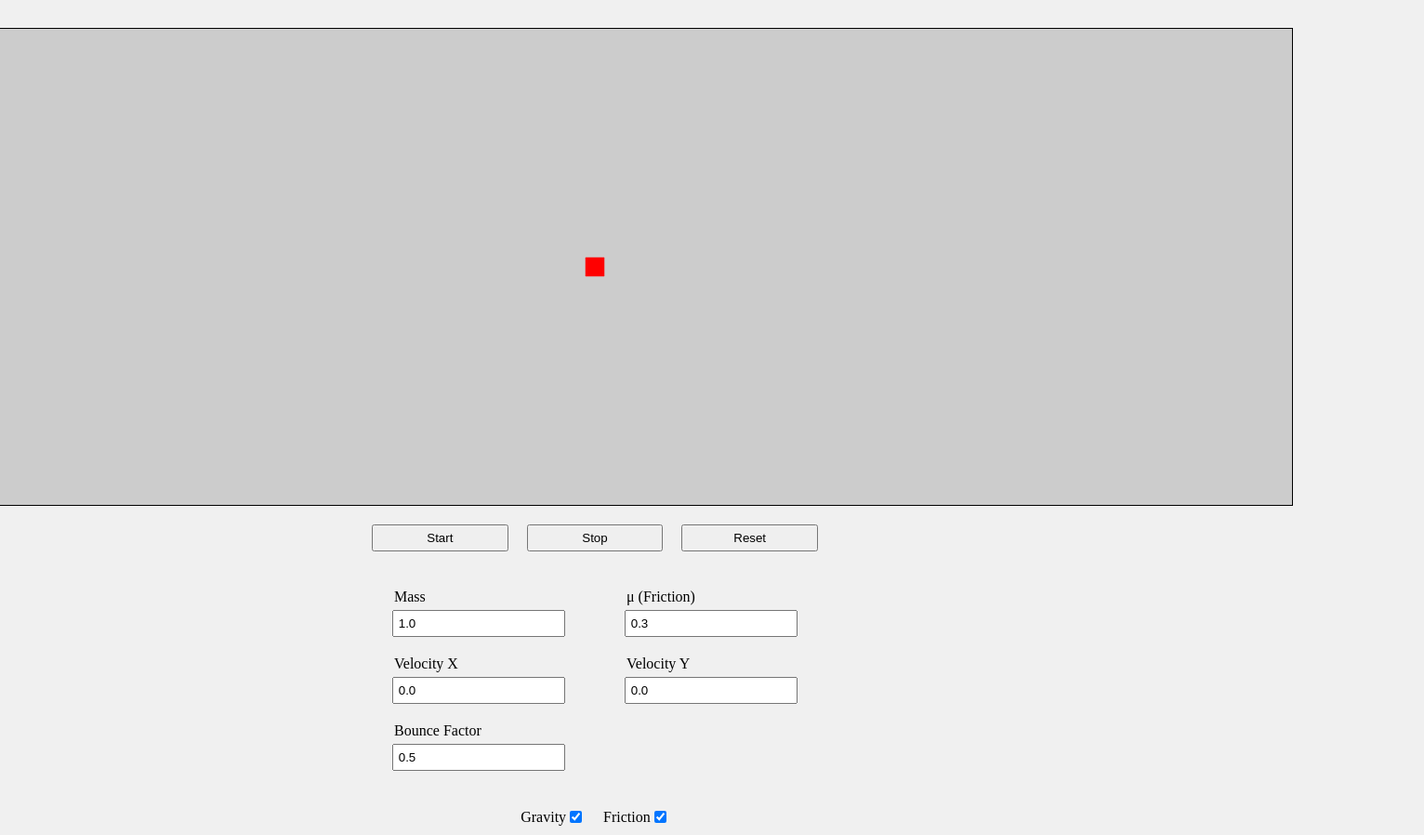
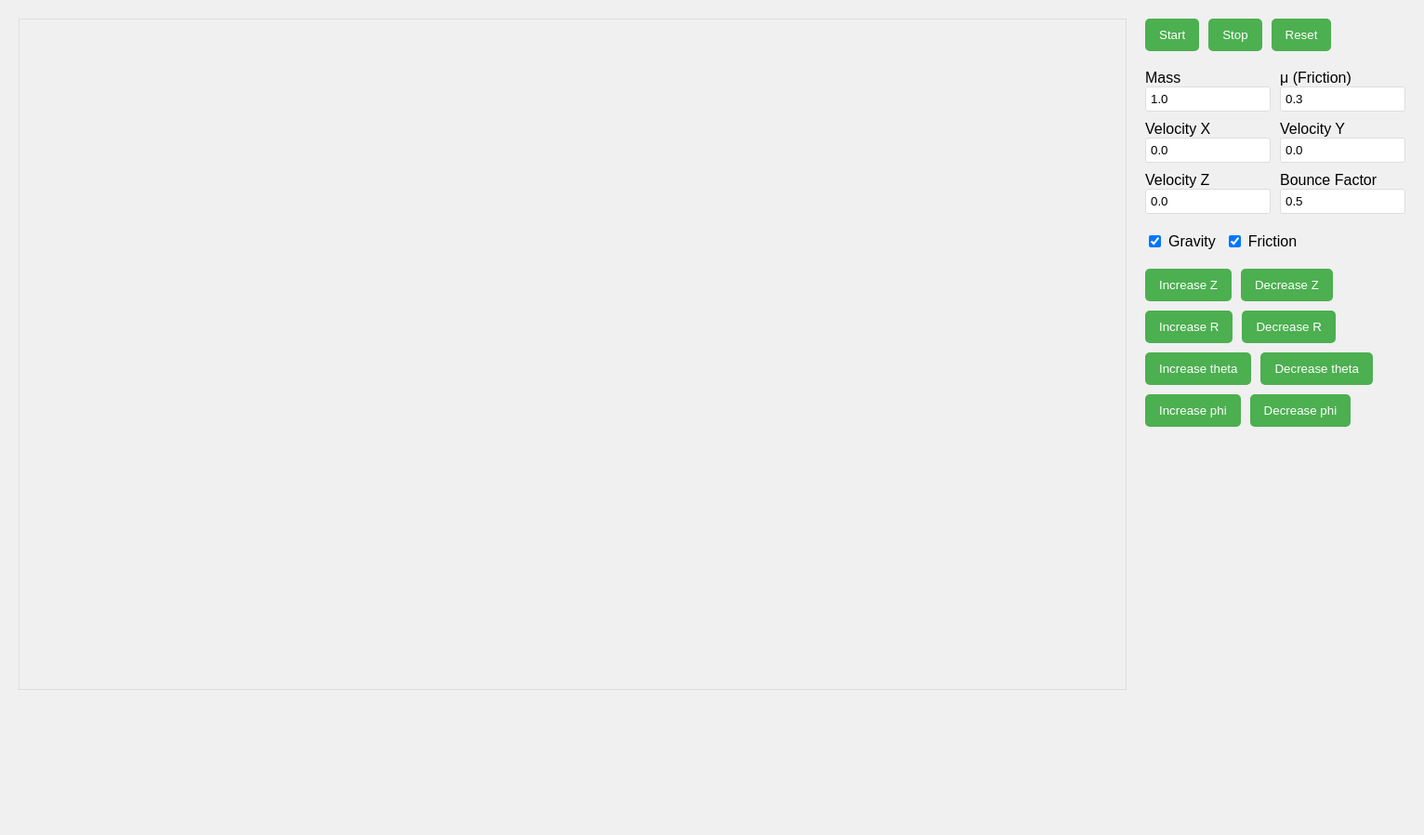
Before and after one commit to mbsaloka/project-ets-grafkom, a plain HTML site: page index.html in a window 1280 px wide. Shown: the whole page at 93% size, 1532 px wide, since content can reach past the window. After the commit the page ends 800 px from the top, so only its background shows below. Drawn offline with Linux system fonts and the light colour scheme.

Commit message:
Update style index.html

```diff
--- a/index.html
+++ b/index.html
@@ -1,80 +1,77 @@
 <!DOCTYPE html>
-<html>
+<html lang="en">
 <head>
-<meta http-equiv="Content-Type" content="text/html;charset=utf-8" >
+    <meta charset="UTF-8">
+    <meta name="viewport" content="width=device-width, initial-scale=1.0">
     <title>Tugas Project</title>
-
     <style>
         body {
-        display: flex;
-        /* justify-content: center; */
-        align-items: center;
-        flex-direction: column;
-        height: 100vh;
-        margin: 0px;
+            font-family: Arial, sans-serif;
+            margin: 0;
+            padding: 20px;
             background-color: #f0f0f0;
         }
-
-    canvas {
-        border: 1px solid black;
-        margin-top: 30px;
+        .container {
+            display: grid;
+            grid-template-columns: 1fr 300px;
+            gap: 20px;
         }
-
-    button, select {
-        margin: 10px;
+        .canvas-area {
+            /* background-color: #fff; */
+            border: 1px solid #ddd;
+            height: 720px;
+        }
+        .controls {
+            display: flex;
+            flex-direction: column;
+            gap: 20px;
+            padding-right: 20px;
+        }
+        .button-container, .input-container, .checkbox-container {
+            display: flex;
+            flex-wrap: wrap;
+            gap: 10px;
+        }
+        button {
+            padding: 10px 15px;
+            background-color: #4CAF50;
+            color: white;
+            border: none;
+            border-radius: 5px;
+            cursor: pointer;
+            transition: background-color 0.3s;
+        }
+        button:hover {
+            background-color: #45a049;
+        }
+        .input-number {
+            display: flex;
+            flex-direction: column;
+            width: calc(50% - 5px);
+        }
+        input[type="number"] {
             padding: 5px;
+            border: 1px solid #ddd;
+            border-radius: 3px;
         }
-
-    .button-container {
-        display: grid;
-        grid-template-columns: 1fr 1fr 1fr;
-        justify-content: center;
-        align-items: center;
-        margin: 10px;
-        width: 500px;
-    }
-
-    .input-container {
-        display: grid;
-        grid-template-columns: 1fr 1fr;
-        justify-content: center;
-        align-items: center;
-        margin: 10px;
-        width: 500px;
-        text-align: center;
-    }
-
-    .input-number {
-        margin: 10px;
-    }
-
-    .input-number label {
-        display: block;
-        text-align: left;
-        margin-left: 24px;
-    }
-
-    .input-number input {
-        padding: 5px;
-        margin-top: 5px;
-        width: 75%;
-    }
-
-    .checkbox-container {
-        display: flex;
-        margin: 10px;
-    }
-
         .checkbox {
             display: flex;
             align-items: center;
-        margin: 10px;
+            gap: 5px;
+        }
+        h2 {
+            margin-top: 0;
+            color: #333;
         }
     </style>
 </head>
-
 <body>
-<canvas id="gl-canvas" width="1500" height="512"></canvas>
+    <div class="container">
+        <div class="canvas-area">
+            <canvas id="gl-canvas" width="1190" height="512"></canvas>
+        </div>
+        <div class="controls">
+            <!-- <h2>Tugas Project</h2> -->
 
             <div class="button-container">
                 <button id="start-button">Start</button>
@@ -87,22 +84,22 @@
                     <label for="input-mass">Mass</label>
                     <input id="input-mass" type="number" step="0.1" value="1.0" min="0.5" max="10.0" />
                 </div>
-
                 <div class="input-number">
                     <label for="input-mu">μ (Friction)</label>
                     <input id="input-mu" type="number" step="0.1" value="0.3" min="0.0" max="1.0" />
                 </div>
-
                 <div class="input-number">
                     <label for="input-vx">Velocity X</label>
                     <input id="input-vx" type="number" step="0.1" value="0.0" min="-50" max="50" />
                 </div>
-
                 <div class="input-number">
                     <label for="input-vy">Velocity Y</label>
                     <input id="input-vy" type="number" step="0.1" value="0.0" min="-50" max="50" />
                 </div>
-
+                <div class="input-number">
+                    <label for="input-vz">Velocity Z</label>
+                    <input id="input-vz" type="number" step="0.1" value="0.0" min="-50" max="50" />
+                </div>
                 <div class="input-number">
                     <label for="input-bounce-factor">Bounce Factor</label>
                     <input id="input-bounce-factor" type="number" step="0.1" value="0.5" min="0.0" max="1.0" />
@@ -111,41 +108,42 @@
 
             <div class="checkbox-container">
                 <div class="checkbox">
+                    <input id="checkbox-gravity" type="checkbox" checked />
                     <label for="checkbox-gravity">Gravity</label>
-        <input id="checkbox-gravity" type="checkbox" checked />
                 </div>
-
                 <div class="checkbox">
+                    <input id="checkbox-friction" type="checkbox" checked />
                     <label for="checkbox-friction">Friction</label>
-        <input id="checkbox-friction" type="checkbox" checked />
                 </div>
             </div>
 
-<!-- <select id="SampleMenu" size="2">
-    <option value="0">Menu 1</option>
-    <option value="1">Menu 2</option>
-</select> -->
+            <div class="button-container">
+                <button id = "Button1">Increase Z</button>
+                <button id = "Button2">Decrease Z</button>
+                <button id = "Button3">Increase R</button>
+                <button id = "Button4">Decrease R</button>
 
-<!-- <div>
-    Sample Slide -1.0 <input id="SampleSlide" type="range"
-    min="-0.1" max="0.1" step="0.01" value="0.0" />
-    1.0
-</div> -->
+                <button id = "Button5">Increase theta</button>
+                <button id = "Button6">Decrease theta</button>
+                <button id = "Button7">Increase phi</button>
+                <button id = "Button8">Decrease phi</button>
+            </div>
+        </div>
+    </div>
 
 <script id="vertex-shader" type="x-shader/x-vertex">
 #version 300 es
 
 in  vec4 aPosition;
+in  vec4 aColor;
 out vec4 vColor;
 
-uniform vec4 aColor;
 uniform mat4 uModelViewMatrix;
 uniform mat4 uProjectionMatrix;
 
 void main()
 {
-    gl_PointSize = 20.0;
-    gl_Position = uProjectionMatrix * uModelViewMatrix * aPosition;
+    gl_Position = uProjectionMatrix*uModelViewMatrix*aPosition;
     vColor = aColor;
 }
 </script>
@@ -167,7 +165,7 @@ main()
 
 <script src="initShaders.js"></script>
 <script src="MVnew.js"></script>
-<script src="script.js"></script>
+<script src="perspective.js"></script>
 
 </body>
 </html>
```
Lines whose indentation alone changed are shown as unchanged.
